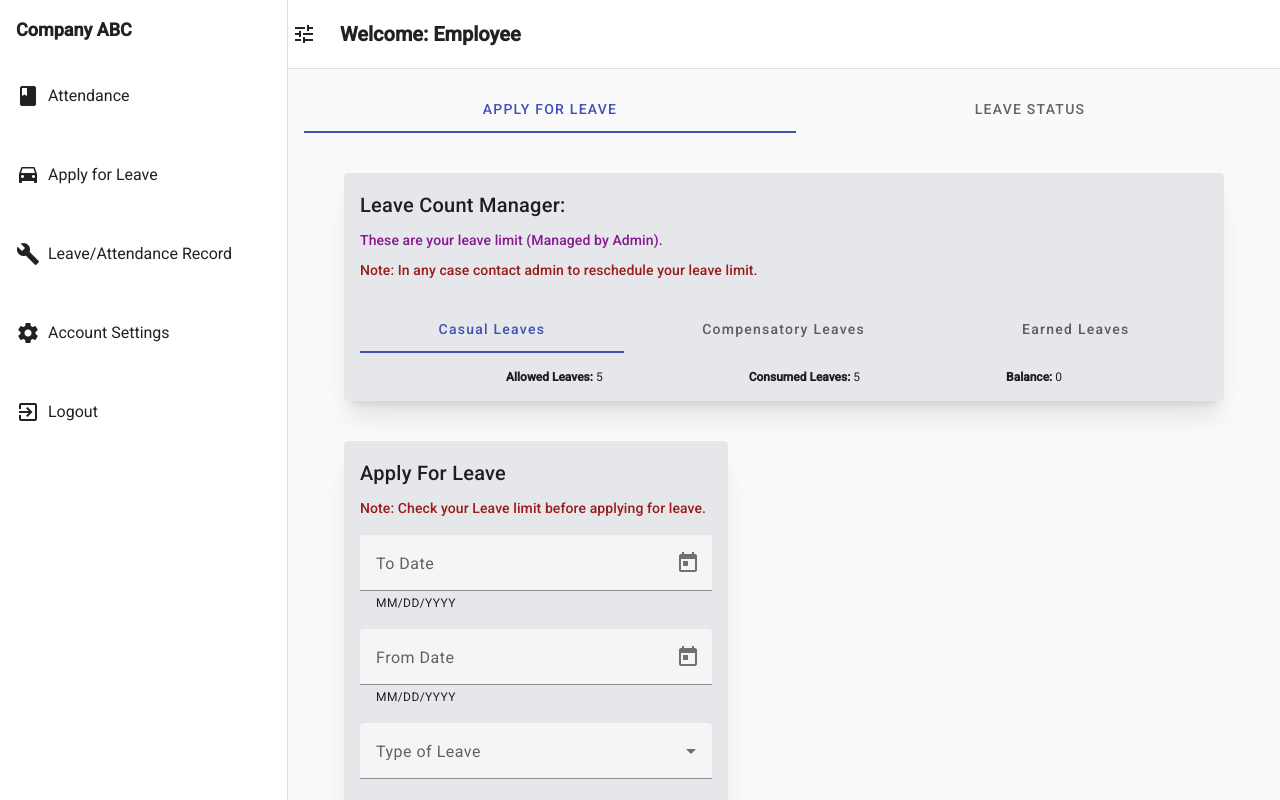
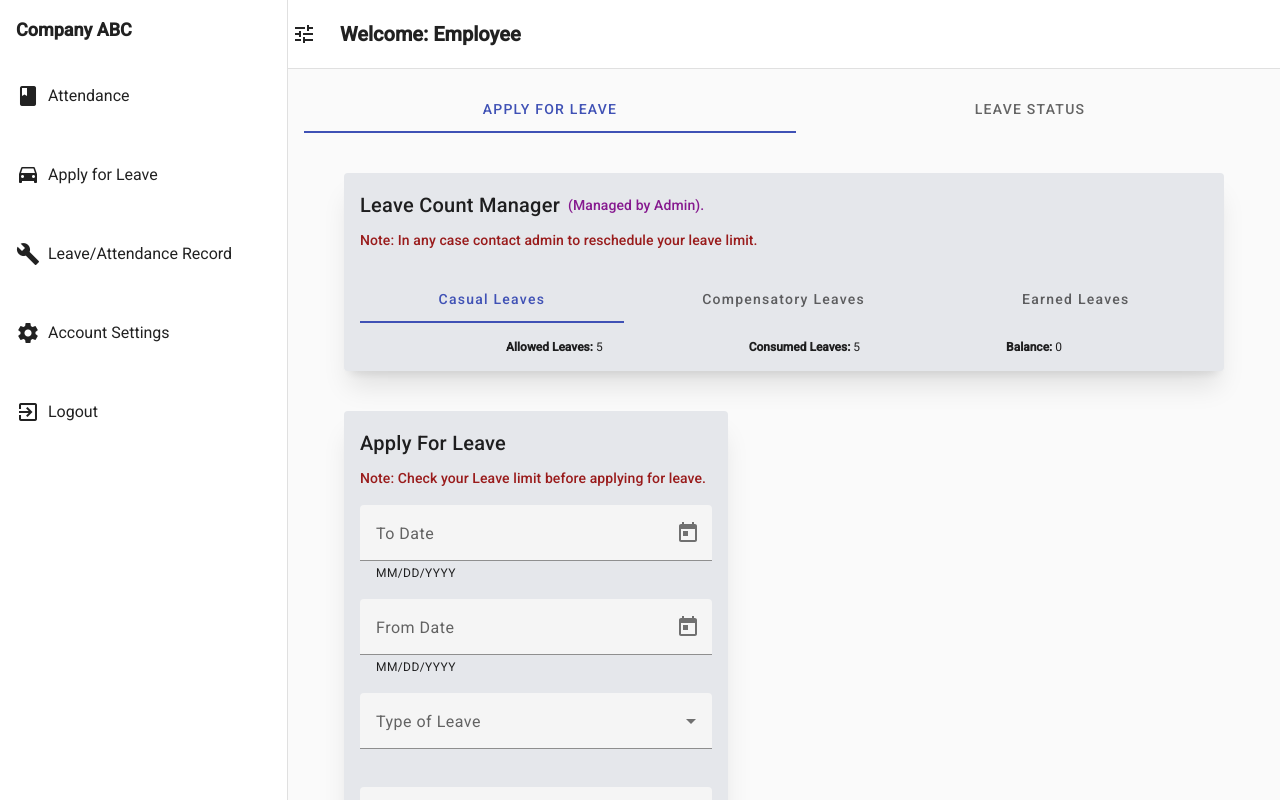
Before and after one commit to VuProjectCS619/leave-attendance-record-system-fe, an Angular app: page /employee/apply-for-leave in a window 1280 px wide. Built offline with nearby package versions, Linux system fonts and the light colour scheme.

Commit message:
refactoring ui

```diff
--- a/src/app/account/login/login.component.ts
+++ b/src/app/account/login/login.component.ts
@@ -27,7 +27,7 @@ export class LoginComponent {
 
   navigate() {
     // Check the user's role here
-    let userRole = "admin";
+    let userRole = "employee";
 
     if (userRole === 'admin') {
       this.route.navigate(['/admin/add-employee']).then(r => true );
--- a/src/app/employee/apply-for-leave/apply-for-leave.component.html
+++ b/src/app/employee/apply-for-leave/apply-for-leave.component.html
@@ -8,8 +8,10 @@
         <mat-card class="w-auto h-auto shadow-xl p-4  " >
           <div class="flex flex-col gap-6">
             <div class="flex flex-col gap-2">
-              <mat-card-title >Leave Count Manager:</mat-card-title>
-              <mat-card-subtitle class="text-fuchsia-800" >These are your leave limit (Managed by Admin).</mat-card-subtitle>
+              <div class="flex gap-2 items-center">
+              <mat-card-title >Leave Count Manager</mat-card-title>
+                <mat-card-subtitle class="text-fuchsia-800" >(Managed by Admin).</mat-card-subtitle>
+              </div>
               <mat-card-subtitle class="text-red-800">Note: In any case contact admin to reschedule your leave limit.</mat-card-subtitle>
             </div>
             <mat-tab-group>
--- a/src/index.html
+++ b/src/index.html
@@ -10,7 +10,7 @@
   <link href="https://fonts.googleapis.com/css2?family=Roboto:wght@300;400;500&display=swap" rel="stylesheet">
   <link href="https://fonts.googleapis.com/icon?family=Material+Icons" rel="stylesheet">
 </head>
-<body >
+<body>
   <app-root></app-root>
 </body>
 </html>
```
